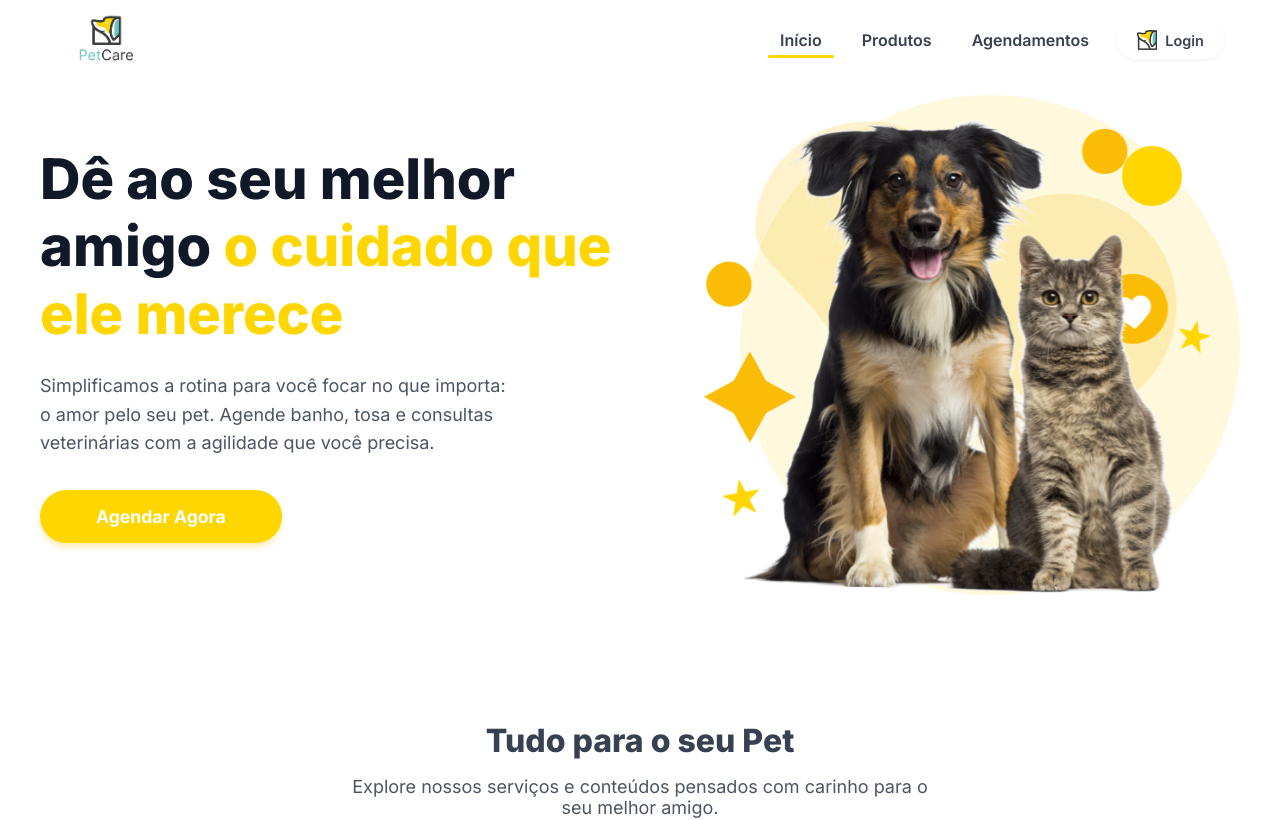
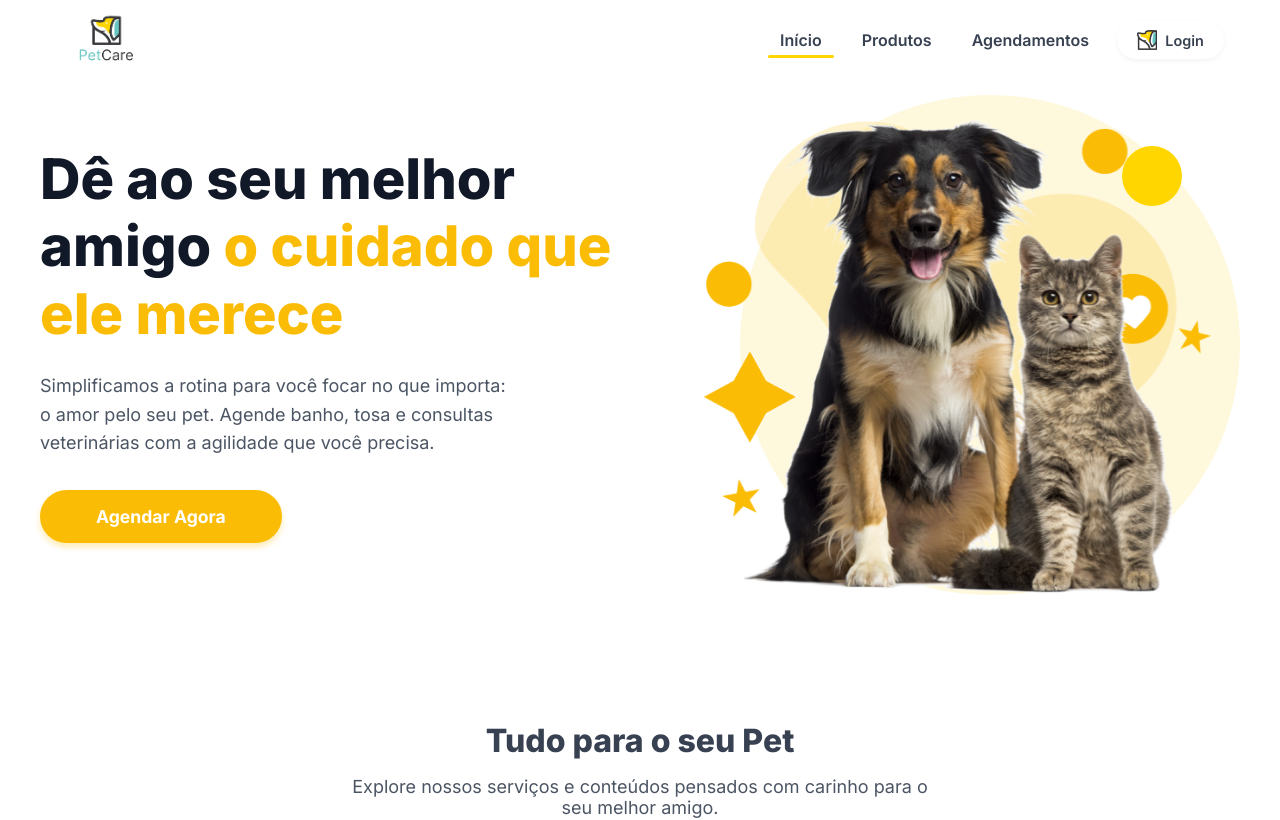
Before and after one commit to FilipiWanderley/PetCare, a Next.js app: page / in a window 1280 px wide. Shown: the top 820 px of the page. Built offline with nearby package versions, Linux system fonts and the light colour scheme.

Commit message:
style: Update primary color to #FBBC05 for highlights, buttons and sparkles

```diff
--- a/src/app/page.module.css
+++ b/src/app/page.module.css
@@ -64,7 +64,7 @@
 }
 
 .highlight {
-  color: var(--primary);
+  color: #FBBC05;
 }
 
 @media (min-width: 768px) {
@@ -85,7 +85,7 @@
   display: inline-flex;
   align-items: center;
   justify-content: center;
-  background-color: var(--primary);
+  background-color: #FBBC05;
   color: #fff;
   padding: 1rem 3.5rem;
   border-radius: 50px;
@@ -93,13 +93,13 @@
   font-size: 1.1rem;
   text-decoration: none;
   transition: all 0.2s ease;
-  box-shadow: 0 4px 6px rgba(255, 193, 7, 0.3);
+  box-shadow: 0 4px 6px rgba(251, 188, 5, 0.3);
 }
 
 .ctaButton:hover {
   transform: translateY(-2px);
   filter: brightness(1.05);
-  box-shadow: 0 6px 8px rgba(255, 193, 7, 0.4);
+  box-shadow: 0 6px 8px rgba(251, 188, 5, 0.4);
 }
 
 /* Image Side */
@@ -151,7 +151,7 @@
   position: absolute;
   width: 40px;
   height: 40px;
-  background-color: var(--primary);
+  background-color: #FBBC05;
   clip-path: polygon(50% 0%, 61% 35%, 98% 35%, 68% 57%, 79% 91%, 50% 70%, 21% 91%, 32% 57%, 2% 35%, 39% 35%);
   z-index: 1;
   animation: spin 10s linear infinite;
```
